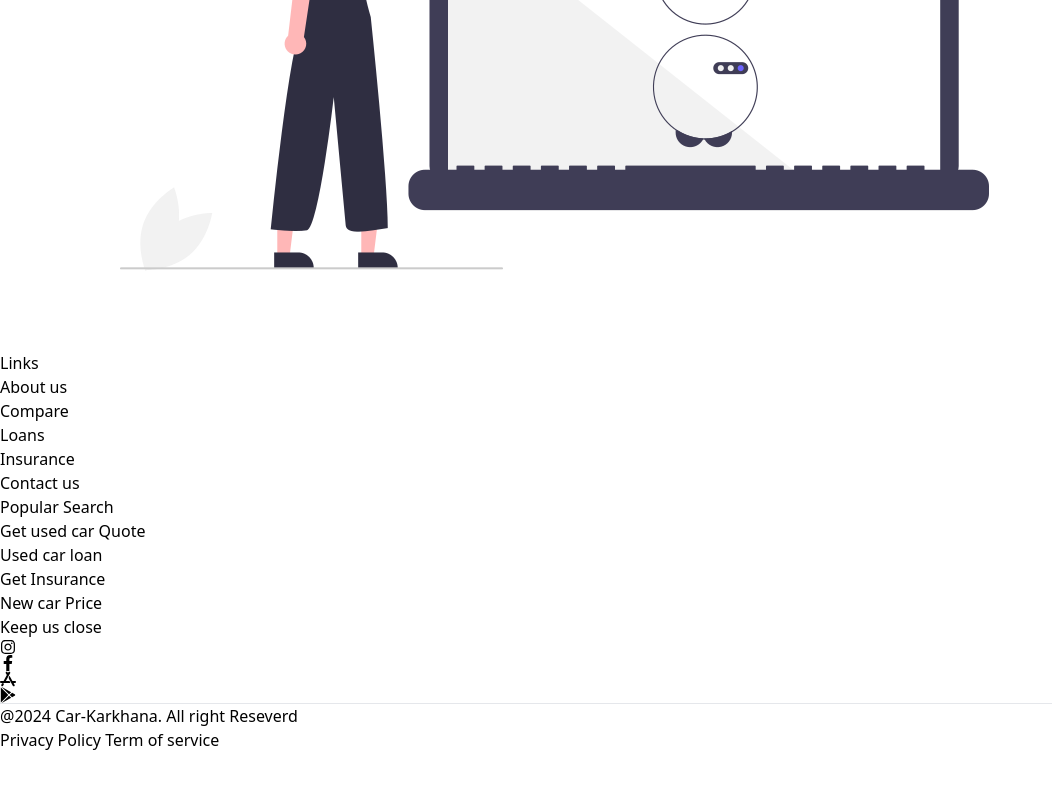
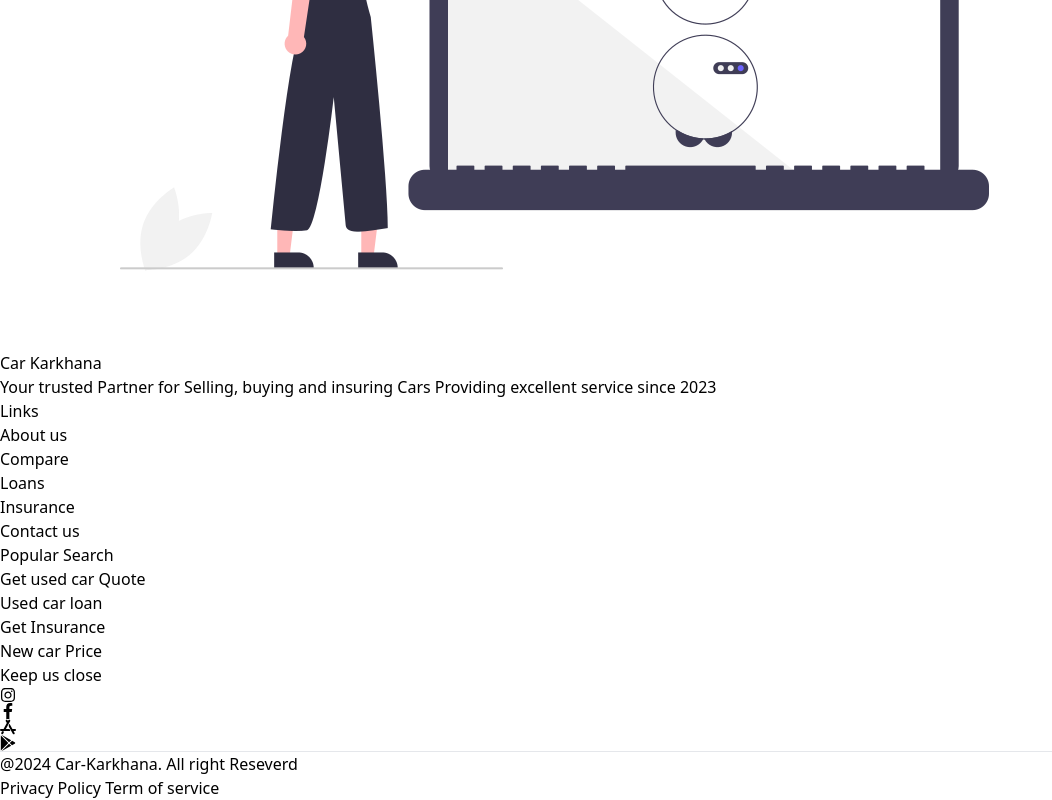
Before and after one commit to Anand0605/car-karkhana, a React (Vite) app: page / in a window 1280 px wide. Shown: the part 947-1747 px from the top of the page, without its empty margins (0-1052 px from the left). Before the commit the page ends 1699 px from the top, so only its background shows below. Built offline with nearby package versions, Linux system fonts and the light colour scheme.

Commit message:
footer and Navbar update

```diff
--- a/src/components/Footer.jsx
+++ b/src/components/Footer.jsx
@@ -5,10 +5,14 @@ import { SiAppstore, SiGoogleplay } from 'react-icons/si'; // App store and Goog
 const Footer = () => {
   return (
     <footer className="bg-[#04203c] text-white py-12">
-      {/* <div className="w-1/3 px-10 mb-4"><h3 className="text-xl font-bold mb-4">Car Karkhana</h3>
-      <p>Your trusted Partner for Selling, buying and insuring Cars Providing excellent service since 2023</p>
-      </div> */}
-      <div className="max-w-6xl mx-auto px-4 flex justify-between">
+
+
+      <div className="max-w-6xl mx-auto px-4 flex justify-normal">
+
+        <div className=" px-10 mb-4"><h3 className="text-xl font-bold mb-4">Car Karkhana</h3>
+          <p>Your trusted Partner for Selling, buying and insuring Cars Providing excellent service since 2023</p>
+        </div>
+
         {/* Left Section: Links */}
         <div className="w-1/3">
           <h3 className="text-xl font-bold mb-4">Links</h3>
@@ -80,7 +84,9 @@ const Footer = () => {
         </div>
       </div>
       <div>
-        <hr className='m-2' />
+
+        <div><hr className='m-2' /></div>
+
         <div className='flex justify-between px-5 '>
           <h2>@2024 Car-Karkhana. All right Reseverd</h2>
           <h2>Privacy Policy Term of service</h2>
--- a/src/components/Navbar.jsx
+++ b/src/components/Navbar.jsx
@@ -104,7 +104,7 @@ export default function Navbar() {
       {isLoginModalOpen && (
         <div className="fixed inset-0 bg-black bg-opacity-50 flex justify-center items-center z-20">
           <div className="bg-white w-11/12 md:w-1/3 rounded-lg p-6">
-            <h2 className="text-2xl font-bold mb-4 text-center">Login</h2>
+            <h2 className="text-2xl font-bold mb-4 text-center text-black">Login form</h2>
             <form onSubmit={handleLoginSubmit}>
               <div className="mb-4">
                 <label htmlFor="firstName" className="block text-gray-700 font-medium">
@@ -116,7 +116,7 @@ export default function Navbar() {
                   name="firstName"
                   value={formData.firstName}
                   onChange={handleInputChange}
-                  className="w-full px-4 py-2 border rounded-lg focus:outline-none focus:ring-2 focus:ring-blue-400"
+                  className="w-full px-4 py-2 border rounded-lg focus:outline-none focus:ring-2 text-black focus:ring-blue-400"
                   placeholder="Enter your first name"
                 />
               </div>
@@ -130,7 +130,7 @@ export default function Navbar() {
                   name="lastName"
                   value={formData.lastName}
                   onChange={handleInputChange}
-                  className="w-full px-4 py-2 border rounded-lg focus:outline-none focus:ring-2 focus:ring-blue-400"
+                  className="w-full px-4 py-2 border rounded-lg focus:outline-none focus:ring-2 text-black focus:ring-blue-400"
                   placeholder="Enter your last name"
                 />
               </div>
@@ -144,7 +144,7 @@ export default function Navbar() {
                   name="email"
                   value={formData.email}
                   onChange={handleInputChange}
-                  className="w-full px-4 py-2 border rounded-lg focus:outline-none focus:ring-2 focus:ring-blue-400"
+                  className="w-full px-4 py-2 border rounded-lg focus:outline-none focus:ring-2 text-black focus:ring-blue-400"
                   placeholder="Enter your email"
                 />
               </div>
@@ -153,18 +153,18 @@ export default function Navbar() {
                   Mobile
                 </label>
                 <input
-                  type="text"
+                  type="number"
                   id="mobile"
                   name="mobile"
                   value={formData.mobile}
                   onChange={handleInputChange}
-                  className="w-full px-4 py-2 border rounded-lg focus:outline-none focus:ring-2 focus:ring-blue-400"
+                  className="w-full px-4 py-2 border rounded-lg focus:outline-none focus:ring-2 text-black focus:ring-blue-400"
                   placeholder="Enter your mobile number"
                 />
               </div>
               <button
                 type="submit"
-                className="w-full bg-blue-500 text-white px-4 py-2 rounded hover:bg-blue-600"
+                className="w-full bg-blue-500 text-white px-4 py-2 rounded  hover:bg-blue-600"
               >
                 Login
               </button>
```
